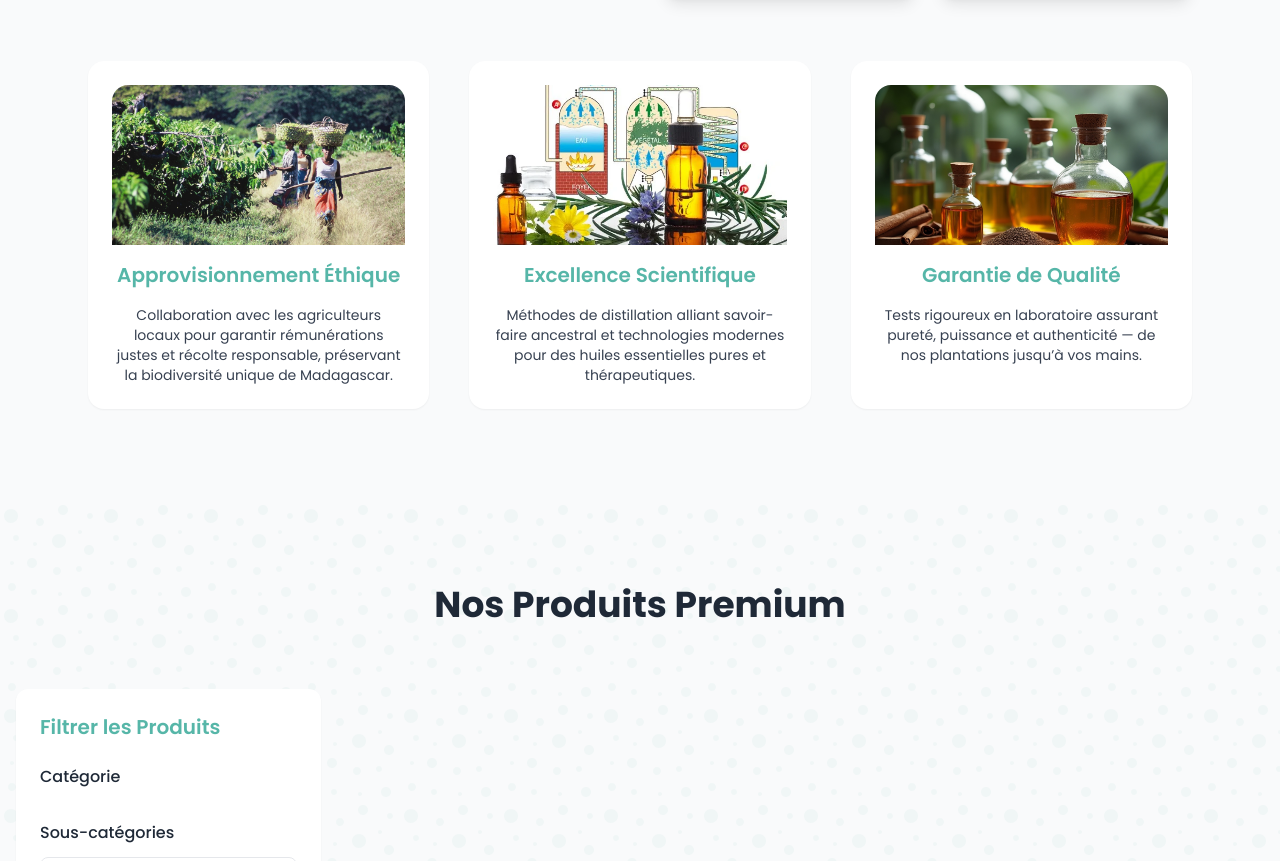
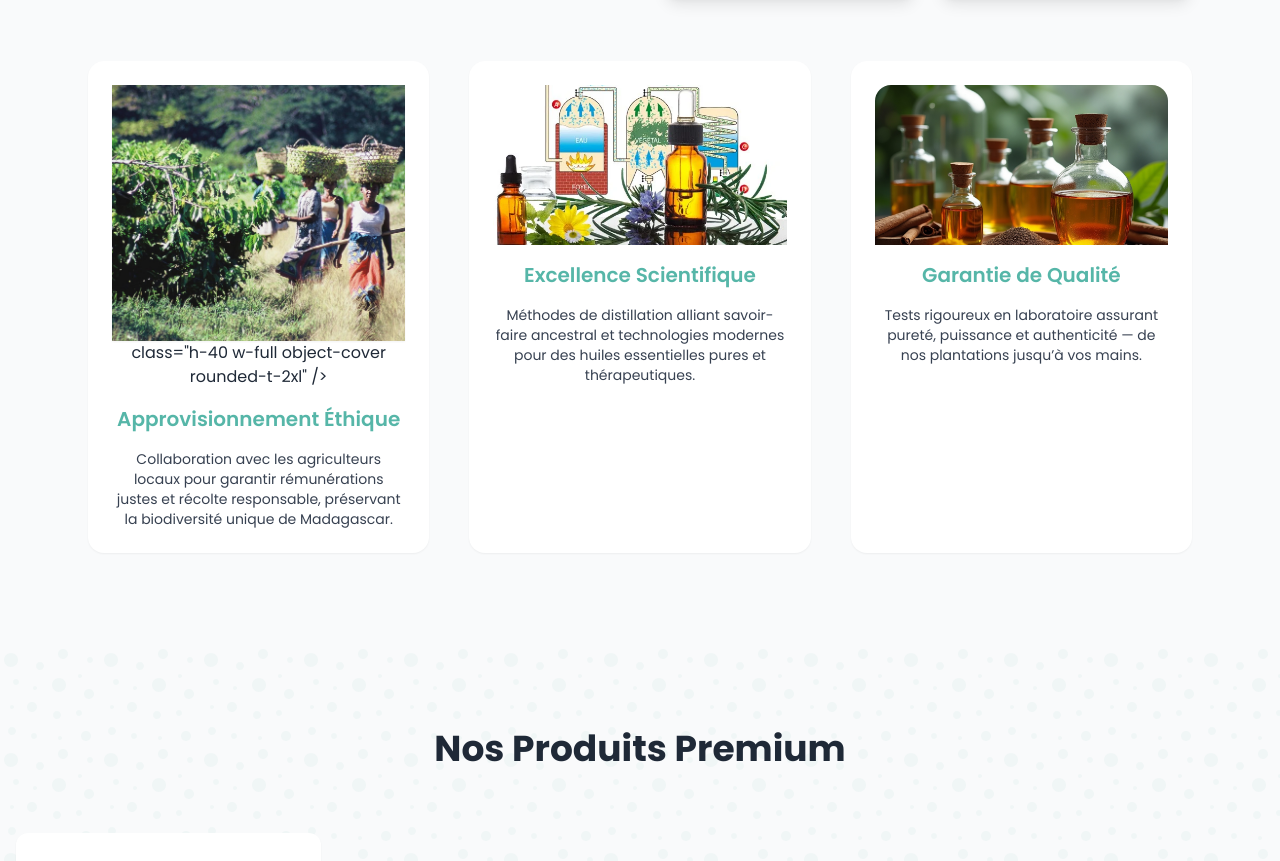
Before and after one commit to madarom/madarom-frontend-project, a website: page index.html in a window 1280 px wide. Shown: the part 1403-2264 px from the top of the page. Drawn offline with nearby package versions, Linux system fonts and the light colour scheme; no server answers; a small style sheet from the web is missing; a web font is replaced by a local one.

Commit message:
Update index.html

```diff
--- a/index.html
+++ b/index.html
@@ -172,7 +172,10 @@
 
             <!-- Card 1 -->
             <div class="bg-white p-6 rounded-2xl shadow-sm hover:shadow-md transition duration-300 text-center flex flex-col">
-              <img src="./assets/img/ethique.jpg" alt="Approvisionnement Éthique"
+              <div class="rounded-none shadow-sm hover:shadow-md transition duration-300">
+                <img src="./assets/img/ethique.jpg" alt="Approvisionnement Éthique"
+                     class="w-full h-64 object-cover" />
+              </div>
                    class="h-40 w-full object-cover rounded-t-2xl" />
               <h3 class="text-xl font-semibold text-teal my-4">Approvisionnement Éthique</h3>
               <p class="text-gray-700 text-sm">
```
